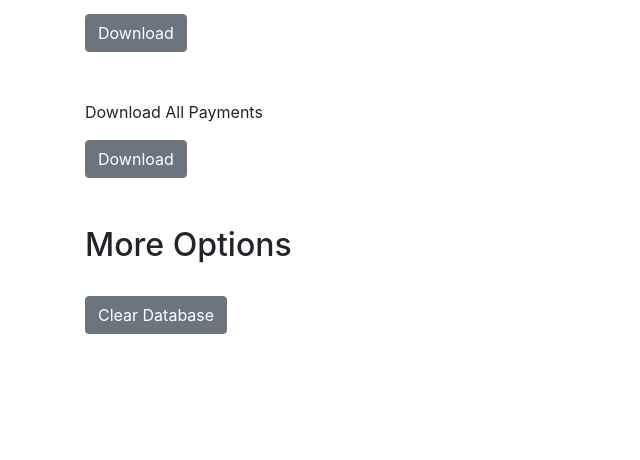
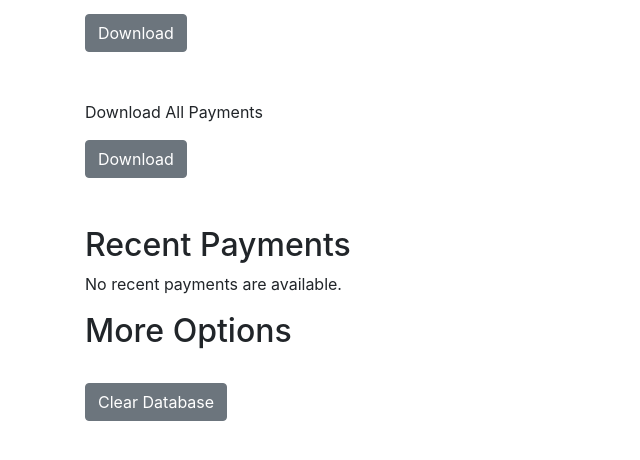
Before and after one commit to jvaughan29/paymentsite, a Django app: page /results in a window 1280 px wide. Shown: the part 254-714 px from the top of the page, without its empty margins (0-640 px from the left). Run offline with Django 3.2, Linux system fonts and the light colour scheme; some libraries are stand-ins or nearby versions.

Commit message:
Tried to add list on questions on results page. Still not working

```diff
--- a/entryapp/templates/entryapp/results.html
+++ b/entryapp/templates/entryapp/results.html
@@ -22,6 +22,18 @@
 <br/>
 <br/>
 
+<h2>Recent Payments</h2>
+
+{% if latest_payment_list %}
+    <ul>
+    {% for q in latest_payment_list %}
+        <p>{{ q.labid_text }}<p/>
+    {% endfor %}
+    </ul>
+{% else %}
+    <p>No recent payments are available.</p>
+{% endif %}
+
 <h2>More Options</h2>
 
 <br/>
--- a/entryapp/views.py
+++ b/entryapp/views.py
@@ -6,6 +6,7 @@ import io
 from django.http import FileResponse
 from reportlab.pdfgen import canvas
 from pdfrw import PdfReader, PdfWriter, PageMerge
+from django.template import loader
 
 from .forms import PaymentForm
 from .models import PaymentEntry
@@ -135,3 +136,11 @@ def exportyesterday(request):
    response = HttpResponse(data, content_type='text/csv')
    response['Content-Disposition'] = 'attachment; filename="Payments.csv"'
    return response
+
+def recent(request):
+    latest_payment_list = PaymentEntry.objects.order_by('-entry_date')[:5]
+    template = loader.get_template('entryapp/results.html')
+    context = {
+        'latest_payment_list': latest_payment_list,
+    }
+    return HttpResponse(template.render(context, request))
```
